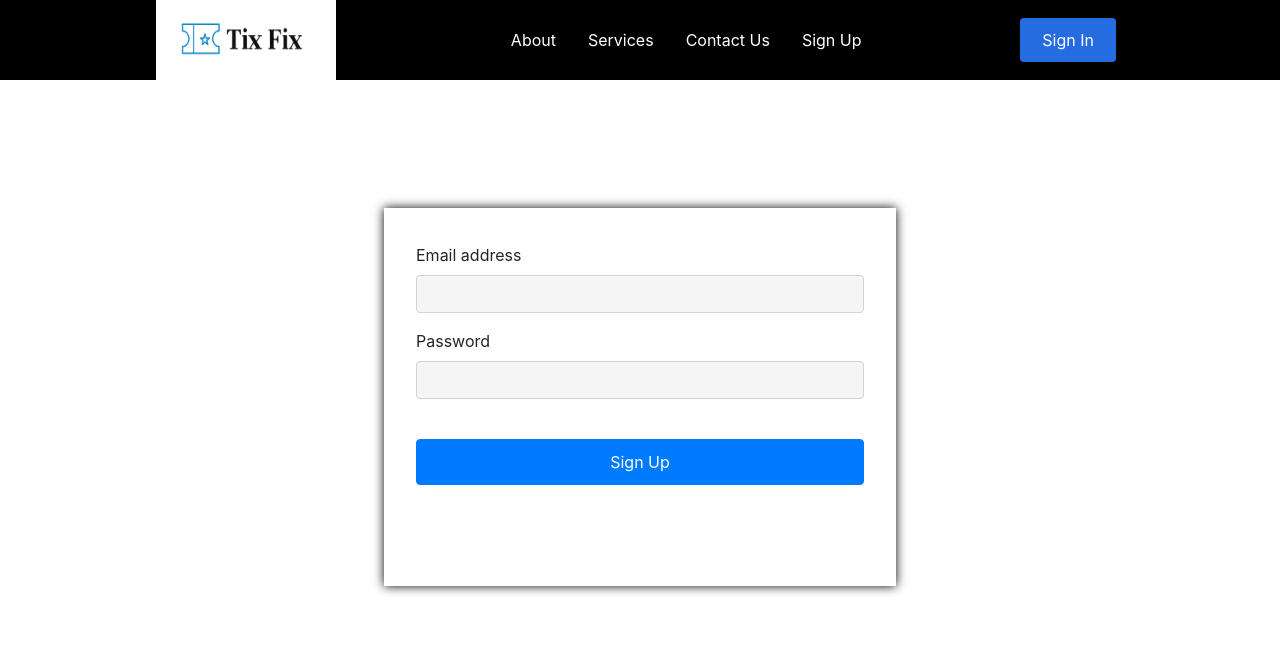
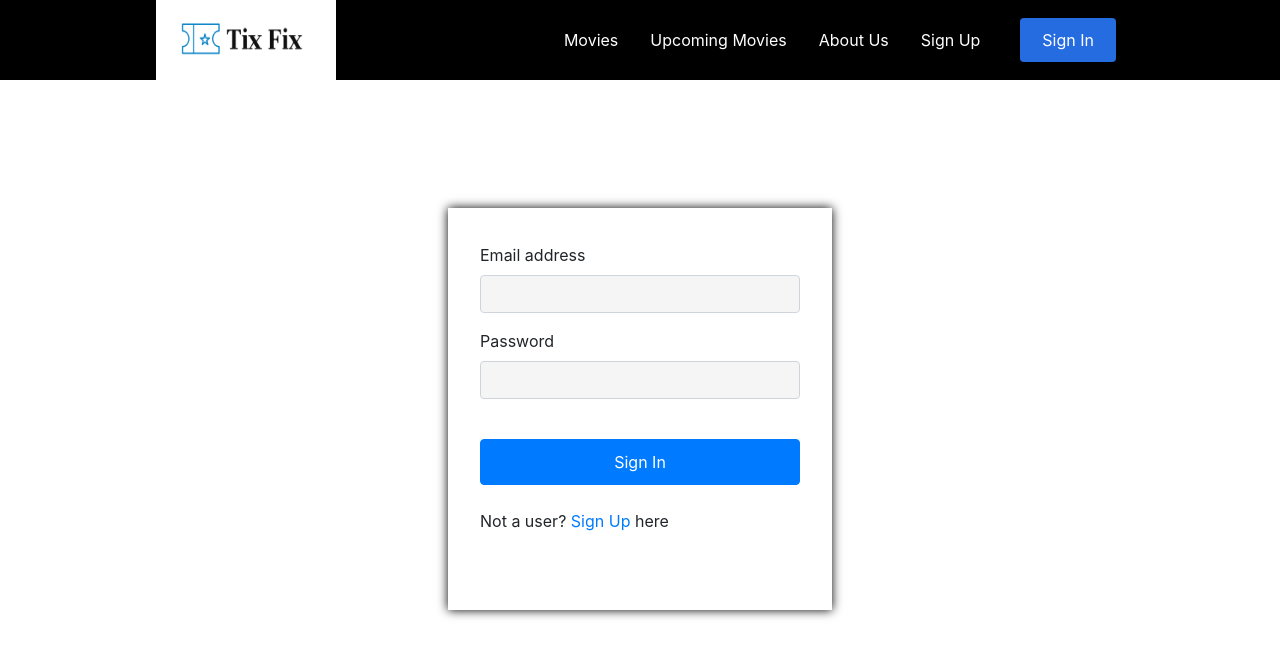
Before and after one commit to ameydeshpande10/TMS_Project, a React (Create React App) app in the folder client/: page /signin in a window 1280 px wide. Shown: the top 656 px of the page. Built offline with nearby package versions, Linux system fonts and the light colour scheme.

Commit message:
hide longin/signin if already logged in

```diff
--- a/client/src/App.js
+++ b/client/src/App.js
@@ -1,5 +1,5 @@
 import "./App.css";
-import React from "react";
+import React, { createContext, useReducer } from "react";
 
 import { BrowserRouter as Router, Route, Routes } from "react-router-dom";
 import Navbar from "./components/Navbar/navbar";
@@ -8,8 +8,16 @@ import Home from "./pages/index";
 import Login from "./pages/login";
 import Signup from "./pages/signup";
 
-function App() {
+import { reducer, initialstate } from "./reducer/useReducer";
+
+//context api
+export const UserContext = createContext();
+
+const App = () => {
+  const [state, dispatch] = useReducer(reducer, initialstate);
   return (
+    <>
+      <UserContext.Provider value={{ state, dispatch }}>
         <Router>
           <Navbar />
           <Routes>
@@ -18,7 +26,9 @@ function App() {
             <Route path="/sign-up" element={<Signup />} />
           </Routes>
         </Router>
+      </UserContext.Provider>
+    </>
   );
-}
+};
 
 export default App;
--- a/client/src/components/Navbar/NavbarElements.js
+++ b/client/src/components/Navbar/NavbarElements.js
@@ -46,10 +46,10 @@ export const Bars = styled(FaBars)`
 export const NavMenu = styled.div`
   display: flex;
   align-items: center;
-  margin-right: -24px;
+  // margin-right: -24px;
 
   /* Second Nav */
-  /* margin-right: 24px; */
+  margin-right: 24px;
 
   /* Third Nav */
   /* width: 100vw;
--- a/client/src/components/Navbar/navbar.js
+++ b/client/src/components/Navbar/navbar.js
@@ -1,4 +1,4 @@
-import React from "react";
+import React, { useContext } from "react";
 import {
   Nav,
   NavLink,
@@ -9,7 +9,55 @@ import {
   NavLogo,
 } from "./NavbarElements";
 
+import { UserContext } from "../../App";
+
 const Navbar = () => {
+  const { state, dispatch } = useContext(UserContext);
+  const RenderNavbar = () => {
+    if (state) {
+      return (
+        <>
+          <NavMenu>
+            <NavLink to="/Movies" activestyl="true">
+              Movies
+            </NavLink>
+            <NavLink to="/Upcoming_Movies" activestyl="true">
+              Upcoming Movies
+            </NavLink>
+            <NavLink to="/About-us" activestyl="true">
+              About Us
+            </NavLink>
+            <NavLink to="/user" activestyl="true">
+              Hi! **USERNAME**
+            </NavLink>
+
+            <NavBtnLink to="/logout">Logout</NavBtnLink>
+          </NavMenu>
+        </>
+      );
+    } else {
+      return (
+        <>
+          <NavMenu>
+            <NavLink to="/Movies" activestyl="true">
+              Movies
+            </NavLink>
+            <NavLink to="/Upcoming_Movies" activestyl="true">
+              Upcoming Movies
+            </NavLink>
+            <NavLink to="/About-us" activestyl="true">
+              About Us
+            </NavLink>
+            <NavLink to="/sign-up" activestyl="true">
+              Sign Up
+            </NavLink>
+            <NavBtnLink to="/signin">Sign In</NavBtnLink>
+          </NavMenu>
+        </>
+      );
+    }
+  };
+
   return (
     <Nav>
       <NavLink to="/">
@@ -22,25 +70,31 @@ const Navbar = () => {
         </NavLogo>
       </NavLink>
       <Bars />
-      <NavMenu>
-        <NavLink to="/about" activestyl="true">
-          About
-        </NavLink>
-        <NavLink to="/services" activestyl="true">
-          Services
-        </NavLink>
-        <NavLink to="/contact-us" activestyl="true">
-          Contact Us
-        </NavLink>
-        <NavLink to="/sign-up" activestyl="true">
-          Sign Up
-        </NavLink>
-      </NavMenu>
-      <NavBtn>
+      <RenderNavbar />
+      {/* <NavBtn>
         <NavBtnLink to="/signin">Sign In</NavBtnLink>
-      </NavBtn>
+      </NavBtn> */}
     </Nav>
   );
 };
 
 export default Navbar;
+
+{
+  /* <NavMenu>
+  <NavLink to="/Movies" activestyl="true">
+    Movies
+  </NavLink>
+  <NavLink to="/Upcoming_Movies" activestyl="true">
+    Upcoming Movies
+  </NavLink>
+  <NavLink to="/About-us" activestyl="true">
+    About Us
+  </NavLink>
+  <NavLink to="/sign-up" activestyl="true">
+    Sign Up
+  </NavLink>
+  <NavBtnLink to="/logout">Logout</NavBtnLink>
+  <NavBtnLink to="/signin">Sign In</NavBtnLink>
+</NavMenu>; */
+}
--- a/client/src/pages/login.js
+++ b/client/src/pages/login.js
@@ -1,8 +1,13 @@
 import "../App.css";
-import React, { useState } from "react";
+import React, { useContext, useState } from "react";
 import axios from "axios";
+import { Link, redirect } from "react-router-dom";
+
+import { UserContext } from "../App";
 
 const Login = () => {
+  const { state, dispatch } = useContext(UserContext);
+
   const [email, setEmail] = useState("");
   const [password, setPassword] = useState("");
   const [message, setMessage] = useState("");
@@ -18,6 +23,8 @@ const Login = () => {
         })
         .then((Response) => {
           setMessage(Response.data.message);
+          dispatch({ type: "USER", payload: true });
+          redirect("/");
         });
     } catch (error) {
       setMessage(Response.data.message);
@@ -32,7 +39,7 @@ const Login = () => {
         backgroundColor: "white",
         margin: "10% auto",
         boxShadow: "0px 0px 10px black",
-        width: "40vw",
+        width: "30vw",
         padding: "35px",
       }}
       className="container-fluid d-flex justify-content-center"
@@ -71,16 +78,17 @@ const Login = () => {
         <br></br>
         <button
           style={{
-            width: "35vw",
+            width: "25vw",
             padding: "10px",
           }}
           type="submit"
           className="btn btn-primary"
         >
-          Sign Up
+          Sign In
         </button>
         <br></br>
         <br></br>
+        Not a user? <Link to="/sign-up"> Sign Up </Link>here
         <div className="alert " role="alert">
           {message && <div>{message}</div>}
         </div>
--- a/client/src/pages/signup.js
+++ b/client/src/pages/signup.js
@@ -37,9 +37,9 @@ const Signup = () => {
     <div
       style={{
         backgroundColor: "white",
-        margin: "5% auto",
+        margin: "2% auto",
         boxShadow: "0px 0px 10px black",
-        width: "40vw",
+        width: "30vw",
         padding: "25px",
       }}
       className="container d-flex justify-content-center "
--- /dev/null
+++ b/client/src/reducer/useReducer.js
@@ -0,0 +1,9 @@
+export const initialstate = null;
+
+export const reducer = (state, action) => {
+  if (action.type === "USER") {
+    return action.payload;
+  }
+
+  return state;
+};
```
Also changed, not shown: 2 other files (tests, documents, lock files or other folders). Lines whose indentation alone changed are shown as unchanged.
